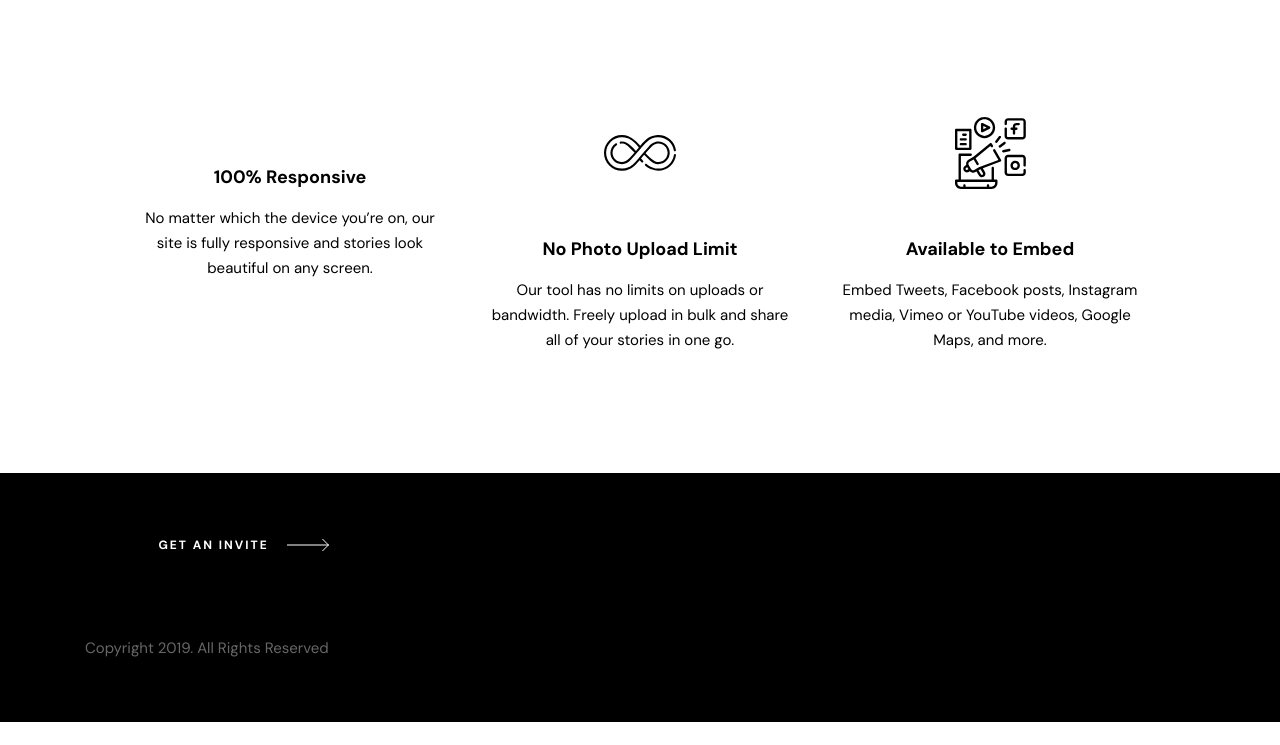
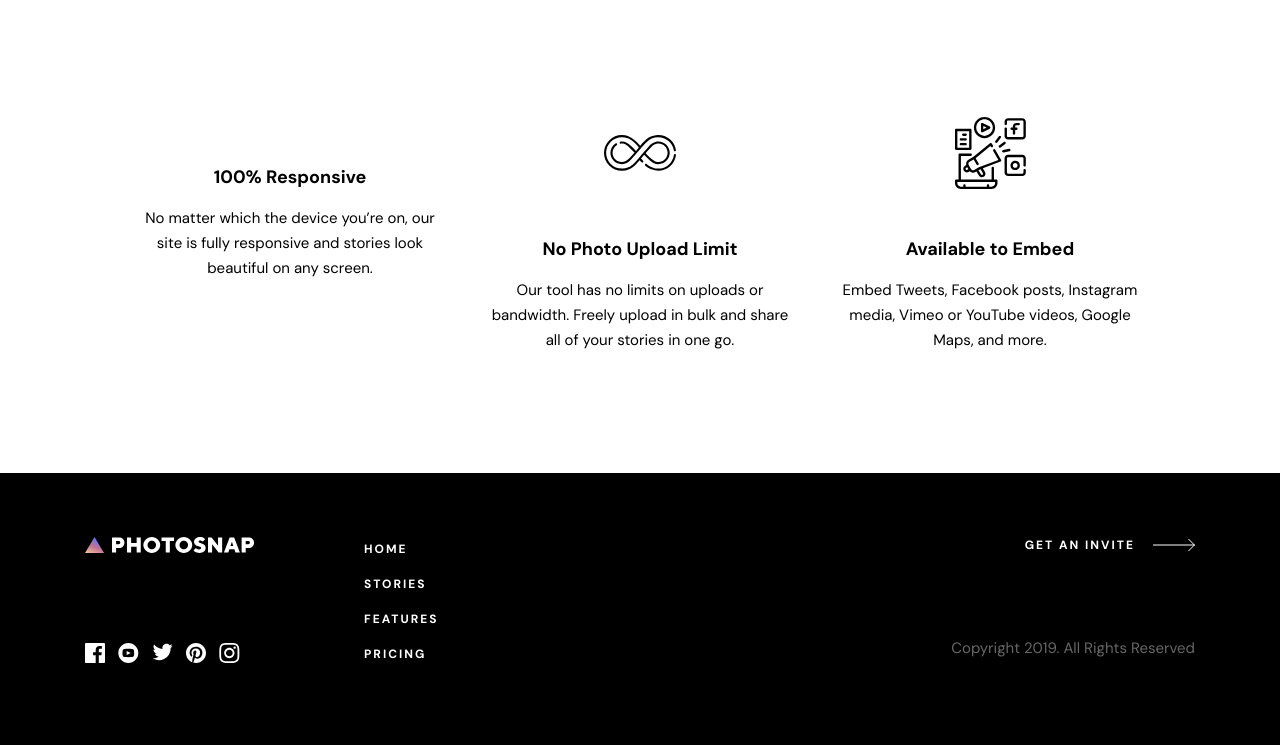
Before and after one commit to Sohibnazar0414/photoshop, a plain HTML site: page index.html in a window 1280 px wide. Shown: the part 2925-3670 px from the top of the page. Before the commit the page ends 3647 px from the top, so only its background shows below. Drawn offline with Linux system fonts and the light colour scheme.

Commit message:
add index.html clasname

```diff
--- a/index.html
+++ b/index.html
@@ -185,7 +185,7 @@
     <footer>
         <div class="container">
             <div class="footer__all">
-                  <!-- <div class="phot">
+                  <div class="phot">
                     <div class="displey">
                         <div class="white__logo"><img src="img/logo-page-white.svg" alt=""></div>
                         <div class="nav__tage">
@@ -242,7 +242,7 @@
                                 </ul>
                             </nav>
                     </div>
-                  </div> -->
+                  </div>
                   <div class="a__link">
                     <div class="bet">
                         <h5>GET AN INVITE</h5>
```
